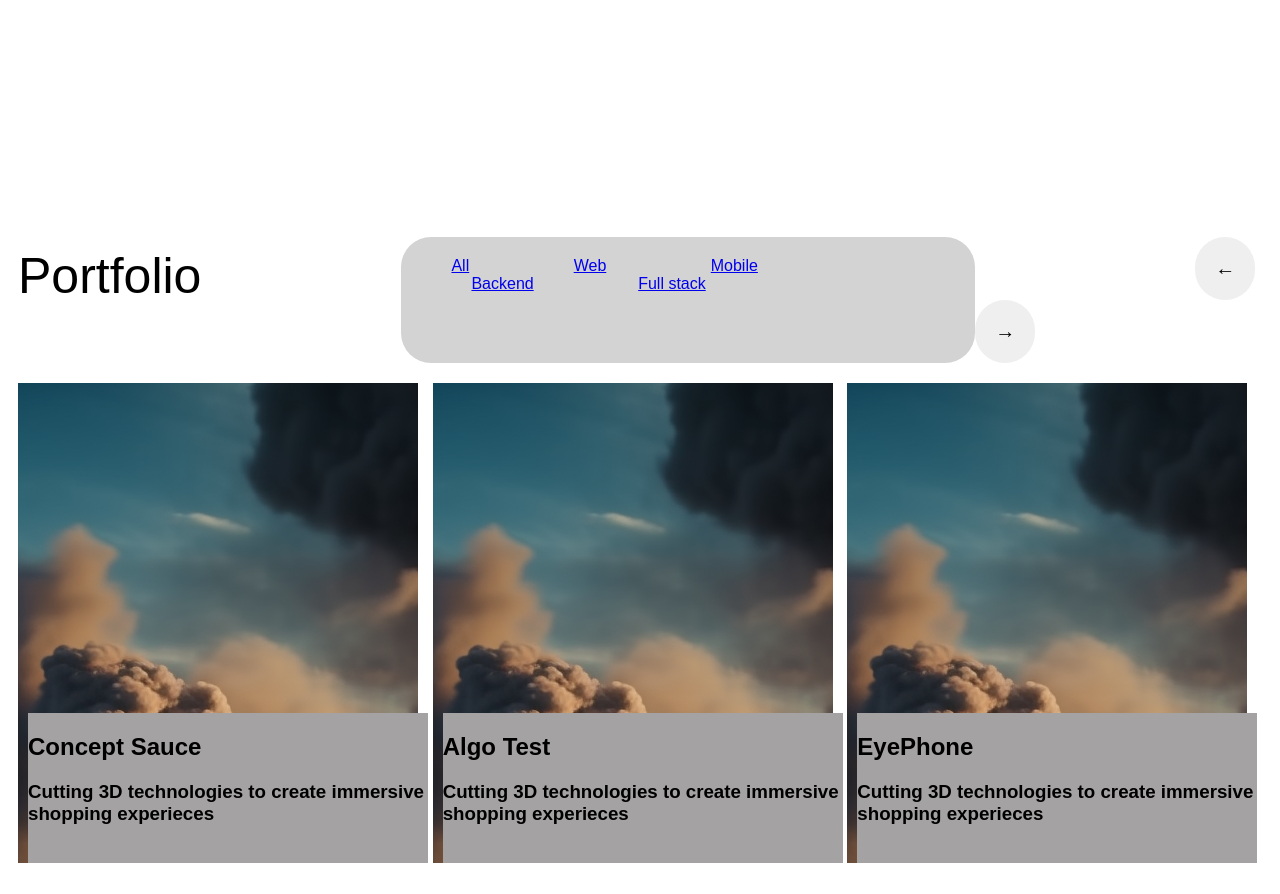
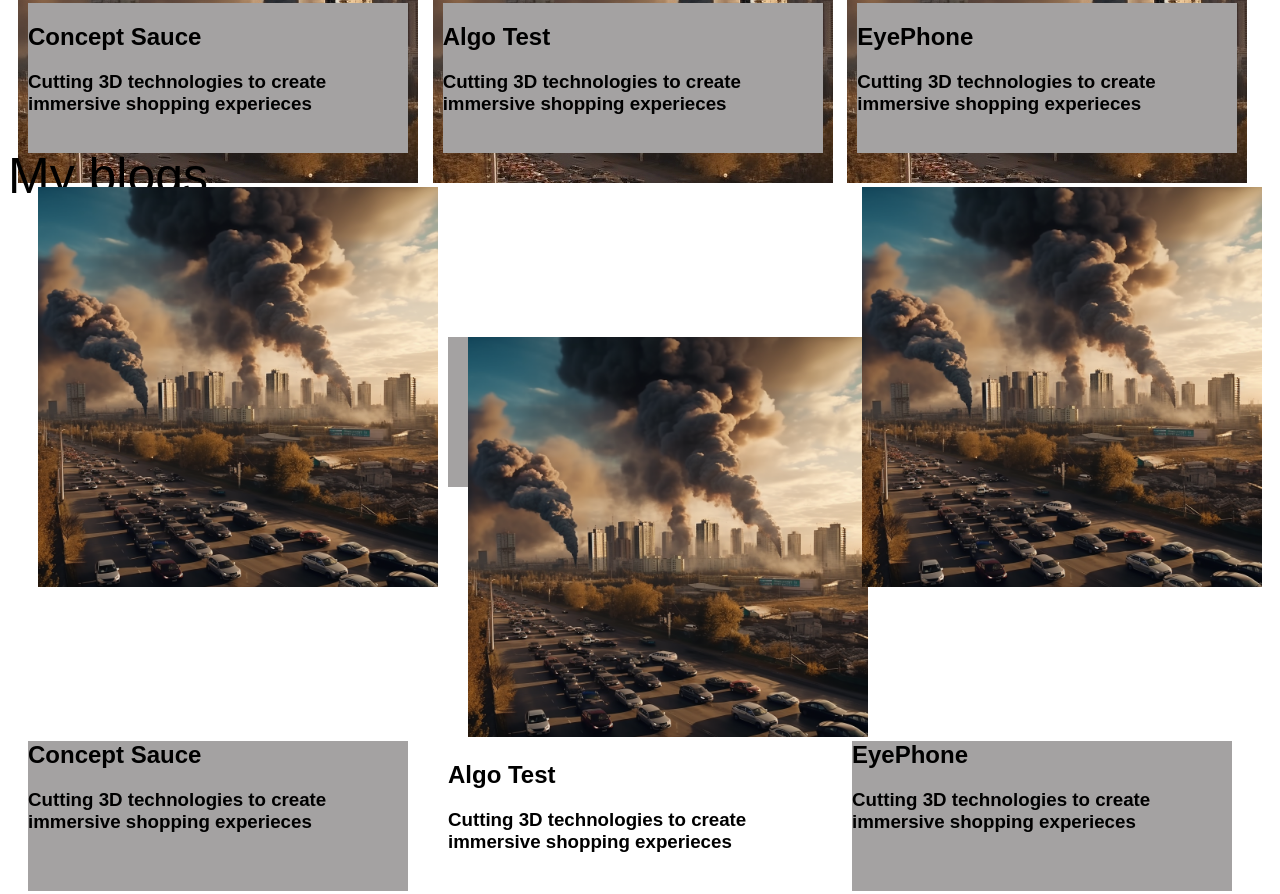
Before and after one commit to Ronald-hub-web/Simple-Portfolio, a plain HTML site: page index3.html in a window 1280 px wide. Shown: the part 2371-3265 px from the top of the page. Drawn offline with Linux system fonts and the light colour scheme.

Commit message:
Added some edits

```diff
--- a/index3.html
+++ b/index3.html
@@ -109,47 +109,39 @@
 
    <!-- ====================the Forth layout-->
 
-  <div class="Page3-container">
+  <div class="Page4-container">
 
-    <div class="page3-cont1">
-      <header class="prot-name">Portfolio</header>
-
-      <nav1 class="page3-cont12">
-          <a class="page3-link1" href="#All">All</a>
-          <a class="page3-link2" href="#Web">Web</a>
-          <a class="page3-link2" href="#Mobile">Mobile</a>
-          <a class="page3-link2" href="#Backend">Backend</a>
-          <a class="page3-link5" href="#Fullstack">Full stack</a>
-      </nav1>
-
-      <div>
-          <button class="page3-cont13">
-            <span class="arrow">&#8592;</span>
-          </button>
-          <button class="page3-cont14">
-            <span class="arrow">&#8594;</span>
-          </button>
-      </div>
+    <div class="page4-cont1">
+      <header class="prot2-name">My blogs</header>
     </div>
 
     <div class="page3-cont2">
 
-      <div class="pict1-info">
-        <div class="page3-cont21">
+      <div class="pict4-info">
+        <div>
+          <img class="cover-picture4"   src="Images/Air Pollution.png">
+        </div>
+        <div class="page4-cont21">
           <h2 class="concept-line">Concept Sauce</h2>
           <h3 class="concept-line2">Cutting 3D technologies to create immersive shopping experieces</h3>
         </div>
       </div>
 
-      <div class="pict1-info">
-        <div class="page3-cont21">
+      <div class="pict4-info">
+        <div class="page4-cont21">
+          <div>
+            <img class="cover-picture4"   src="Images/Air Pollution.png">
+          </div>
           <h2>Algo Test</h2>
           <h3>Cutting 3D technologies to create immersive shopping experieces</h3>
         </div>
       </div>
 
-      <div class="pict1-info">
-        <div class="page3-cont21">
+      <div class="pict4-info">
+        <div>
+          <img class="cover-picture4"   src="Images/Air Pollution.png">
+        </div>
+        <div class="page4-cont21">
           <h2>EyePhone</h2>
           <h3>Cutting 3D technologies to create immersive shopping experieces</h3>
         </div>
--- a/style.css
+++ b/style.css
@@ -24,7 +24,8 @@
 
   .cover-picture {
     display: inline-block;
-    width: 200px;
+    width: 300px;
+    height: 500px;
   }
 
   body {
@@ -128,9 +129,9 @@
 
   .page2-pic {
     display: inline-block;
-    width: 400px;
+    width: 500px;
     margin-left: 200px;
-    height: 700px;
+    height: 800px;
   }
 
   .cv-button {
@@ -212,14 +213,15 @@
   .pict1-info {
     background-image: url(Images/Air\ Pollution.png);
     width: 400px;
+    height: 700px;
 
   }
 
   .page3-cont21 {
-    margin-top: 330px;
+    margin-top: 520px;
     background-color: rgb(164, 162, 162);
     margin-bottom: 0px;
-    width: 400px;
+    width: 380px;
     height: 150px;
     margin-left: 10px;
 
@@ -257,6 +259,71 @@
   margin-left: 50px;
   margin-right: 0px;
  }
+
+
+
+  /* ================Page Four ==================*/
+
+  .Page4-container {
+    height: 100vh;
+  }
+
+  .prot2-name {
+    margin-right: 200px;
+    height: 20px;
+    font-size: 50px;
+    margin-top: 10px;
+    margin-bottom: 10px;
+
+  }
+
+    .cover-picture4 {
+    display: inline-block;
+    width: 400px;
+    margin-left: 20px;
+    height: 400px;
+  }
+
+  .page4-cont12 {
+    padding: 8px;
+    background-color: lightgray;
+    padding: 20px;
+    border-radius: 30px;
+
+  }
+
+  .page4-cont2 {
+    margin-top: 20px;
+    margin-left: 10px;
+    margin-right: 10px;
+    display: grid;
+    grid-template-columns: 1fr 1fr 1fr;
+
+  }
+
+  .page4-cont21 {
+    margin-top: 150px;
+    background-color: rgb(164, 162, 162);
+    margin-bottom: 0px;
+    width: 380px;
+    height: 150px;
+    margin-left: 10px;
+
+  }
+
+  .page4-cont13 {
+    margin-left: 220px;
+    padding: 20px;
+    border-radius: 30px;
+    border: none;
+  }
+
+
+  .page4-cont14 {
+    padding: 20px;
+    border-radius: 30px;
+    border: none;
+  }
 
 
  /* =============================== Page five ===============*/
```
